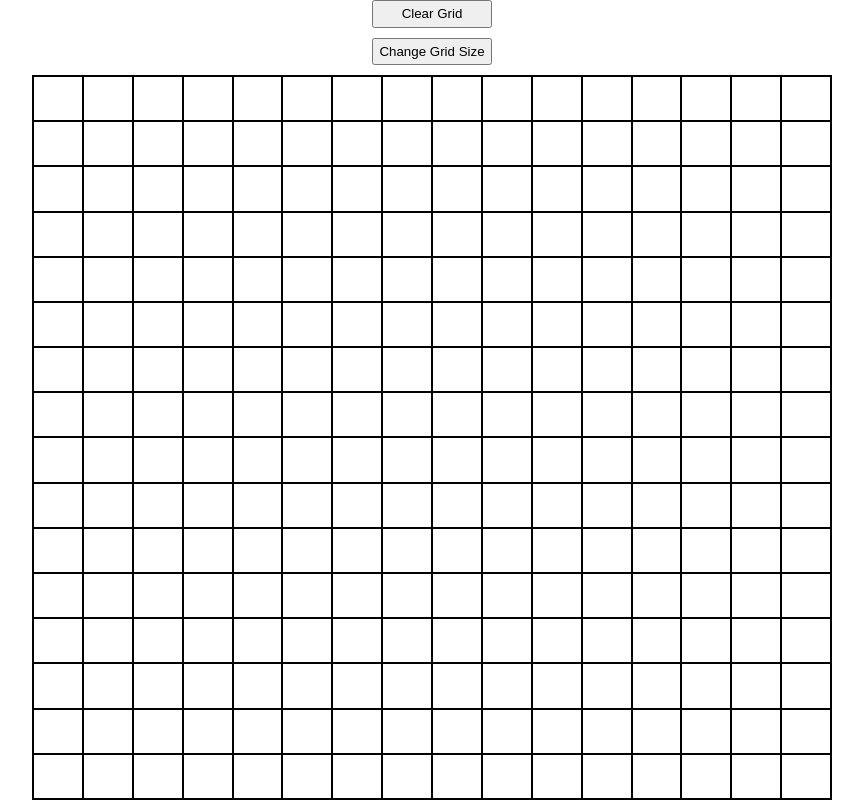
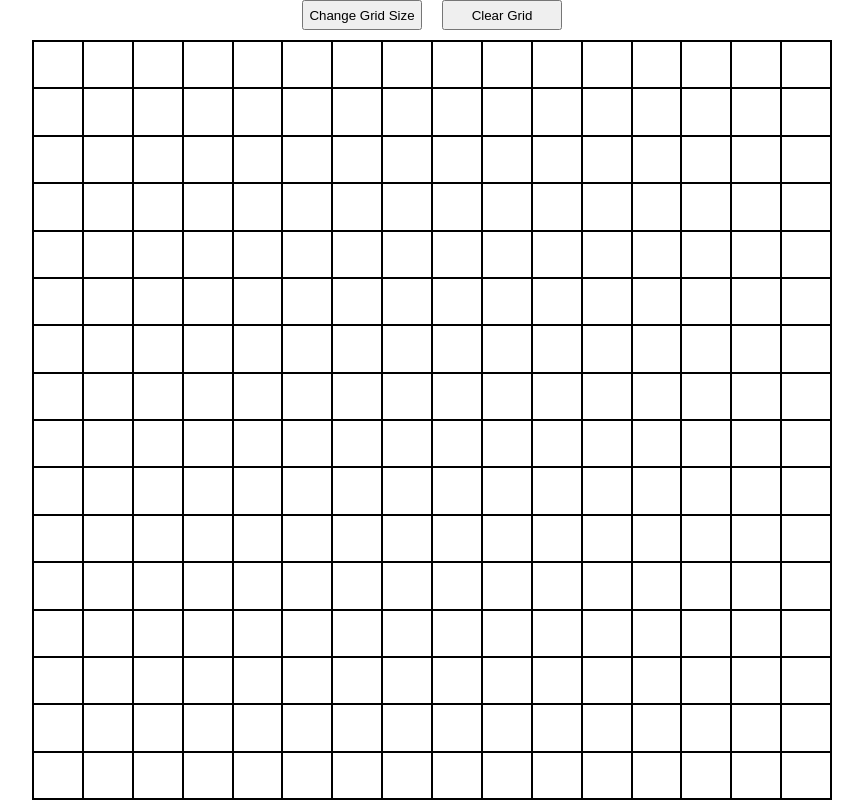
Before and after one commit to sethlagman/etch-a-sketch, a plain HTML site: page index.html in a window 1280 px wide. Shown: the whole page, without its empty margins (208-1071 px from the left). Drawn offline with Linux system fonts and the light colour scheme.

Commit message:
Add containers for button options

```diff
--- a/index.css
+++ b/index.css
@@ -21,6 +21,11 @@ html {
     border: 0.2px solid black;
 }
 
+.btnContainer {
+    display: flex;
+    gap: 20px;
+}
+
 .grid {
     border: 0.2px solid black;
 }
--- a/index.js
+++ b/index.js
@@ -8,8 +8,12 @@ const clearBtn = document.createElement('button')
 clearBtn.className = 'inputBtn'
 clearBtn.textContent = 'Clear Grid'
 
-body.appendChild(clearBtn)
-body.appendChild(inputBtn)
+const btnContainer = document.createElement('div')
+btnContainer.className = 'btnContainer'
+btnContainer.appendChild(inputBtn)
+btnContainer.appendChild(clearBtn)
+
+body.appendChild(btnContainer)
 
 const container = document.createElement('div')
 container.className = 'container'
```
